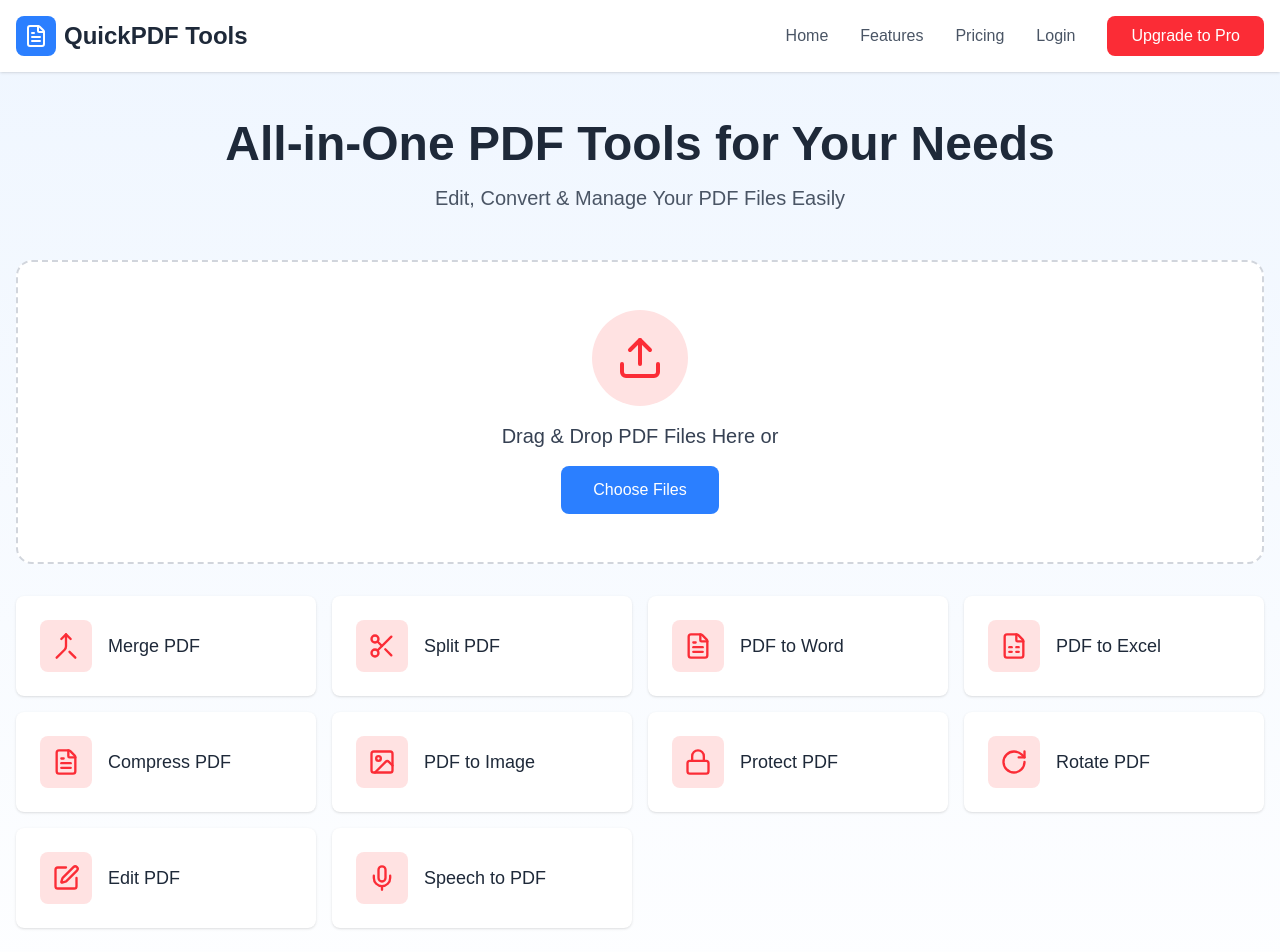
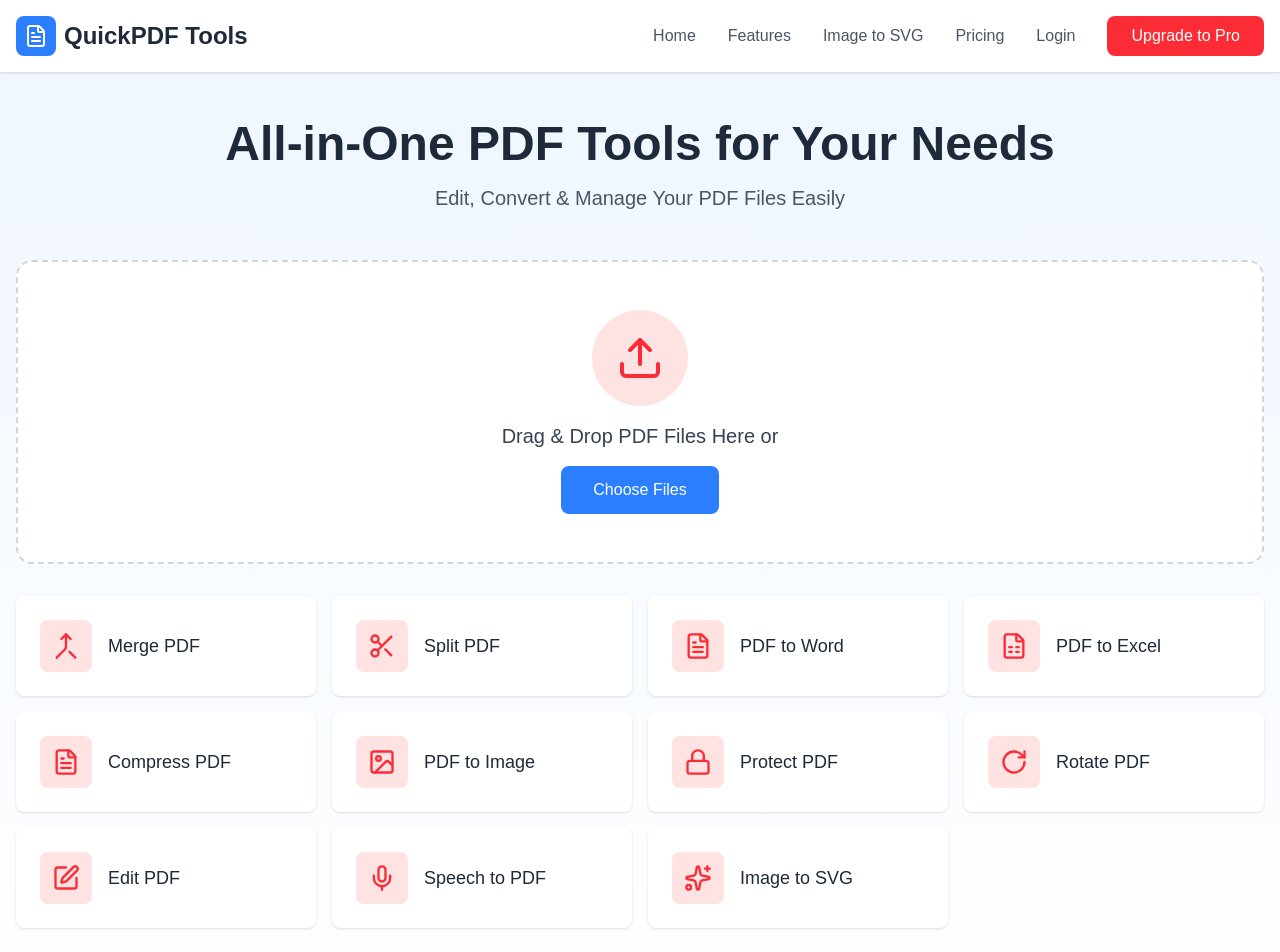
Before and after one commit to kishang-dev/convert-tool, a Next.js app: page / in a window 1280 px wide. Shown: the top 952 px of the page. Built offline with nearby package versions, Linux system fonts and the light colour scheme; no server answers.

Commit message:
added the image to svg

```diff
--- a/src/pages/index.tsx
+++ b/src/pages/index.tsx
@@ -14,6 +14,7 @@ import {
   Loader2,
   Edit,
   Mic,
+  Sparkles,
 } from "lucide-react";
 import { fileAPI, FileData } from "@/lib/api";
 import Toast from "@/components/Toast";
@@ -340,6 +341,13 @@ export default function Home() {
         window.location.href = "/speech-to-pdf";
       },
     },
+    {
+      icon: Sparkles,
+      title: "Image to SVG",
+      action: () => {
+        window.location.href = "/svg";
+      },
+    },
   ];
 
   return (
@@ -363,6 +371,9 @@ export default function Home() {
             </a>
             <a href="#" className="text-gray-600 hover:text-gray-800">
               Features
+            </a>
+            <a href="/svg" className="text-gray-600 hover:text-gray-800">
+              Image to SVG
             </a>
             <a href="#" className="text-gray-600 hover:text-gray-800">
               Pricing
```
